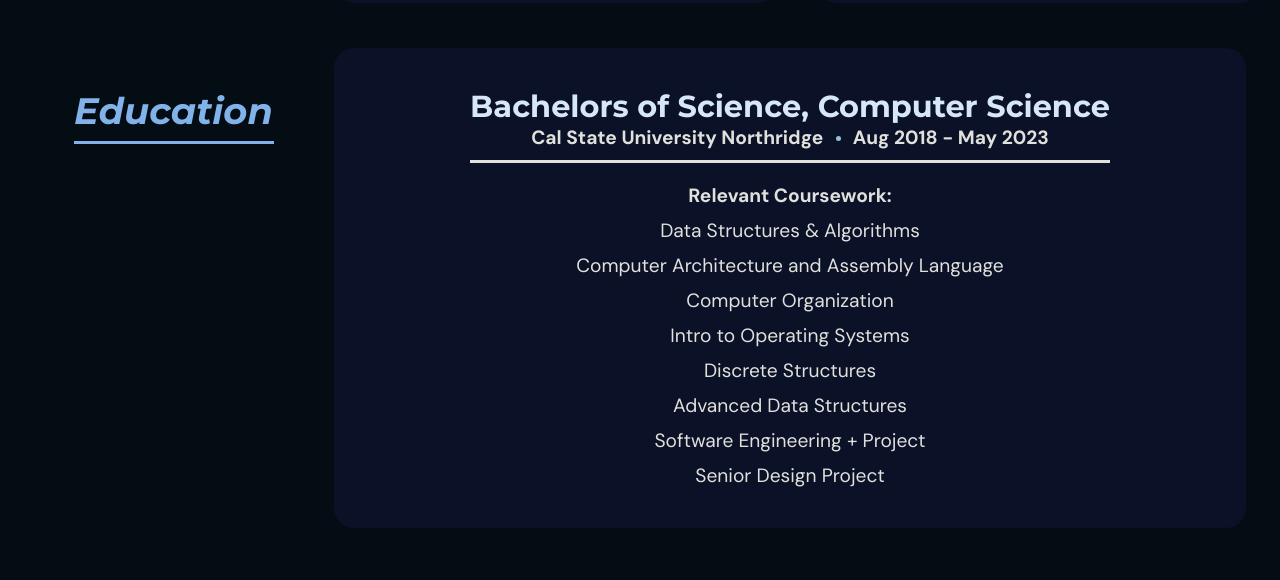
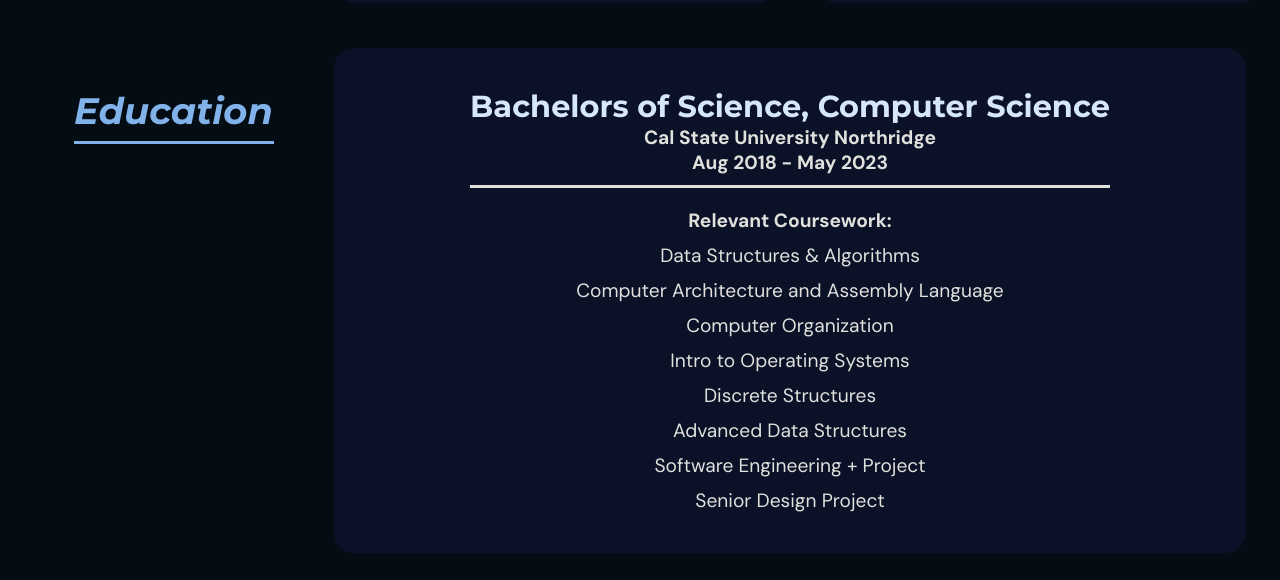
Before and after one commit to RedhwanAhm/redhwanahm.github.io, a plain HTML site: page index.html in a window 1280 px wide. Shown: the part 1502-2082 px from the top of the page. Drawn offline with Linux system fonts and the light colour scheme.

Commit message:
fixed education section on smaller screens

```diff
--- a/assets/styles/styles.css
+++ b/assets/styles/styles.css
@@ -202,6 +202,10 @@
 .comp-date {
     border-bottom: #E0E1DD 3px solid;
     padding-bottom: 10px;
+}
+
+.edu-school .comp-date p {
+    display:block;
 }
 
 .wrk-exp-details p, .edu-details p{
--- a/index.html
+++ b/index.html
@@ -119,7 +119,6 @@
                         <h3>Bachelors of Science, Computer Science</h3>
                         <div class="comp-date">
                             <p>Cal State University Northridge</p>
-                            <div class="point"></div>
                             <p>Aug 2018 - May 2023</p>
                         </div>
                     </div>
```
